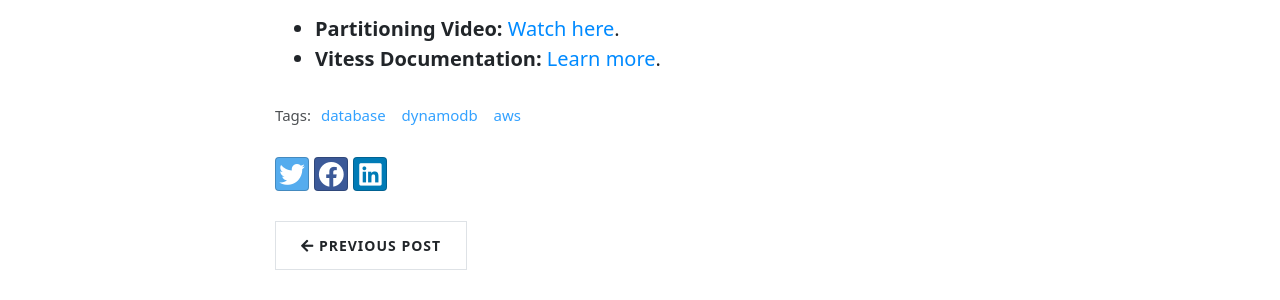
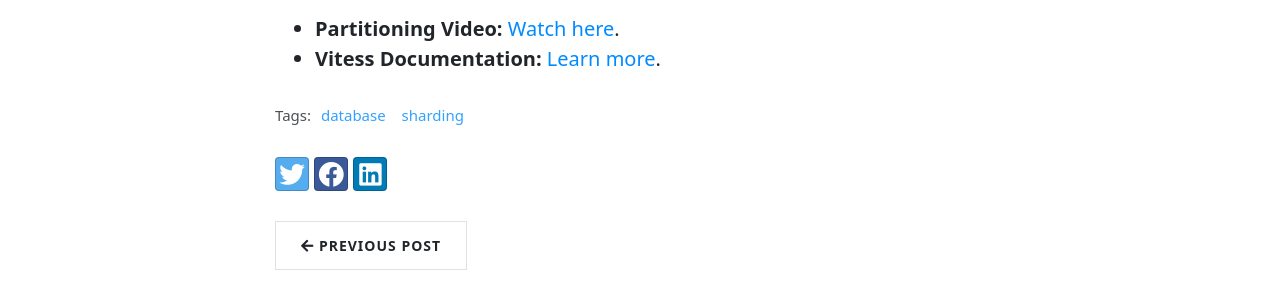
Before and after one commit to Abhishake63/abhishake.github.io, a Jekyll site: the page built from _posts/2025-01-15-when-to-shard.md, in a window 1280 px wide and 900 px high, scrolled down 1942 px. Shown: the part 377-677 px from the top of the window. Built offline with Jekyll 4.4.1, drawn with Linux system fonts in a browser that asks for light colours; nearby versions of some CDN libraries; comment, search, counter and statistics services are not loaded.

Commit message:
fix tags shard database blog

```diff
--- a/_posts/2025-01-15-when-to-shard.md
+++ b/_posts/2025-01-15-when-to-shard.md
@@ -4,7 +4,7 @@ title: Before Sharding - Steps and Alternatives
 subtitle: A Guide to When You Should Shard Your Database
 gh-repo: Abhishake63/abhishake-guides
 gh-badge: [star, fork, follow]
-tags: [database, dynamodb, aws]
+tags: [database, sharding]
 author: Abhishake Sen Gupta
 ---
 
```
